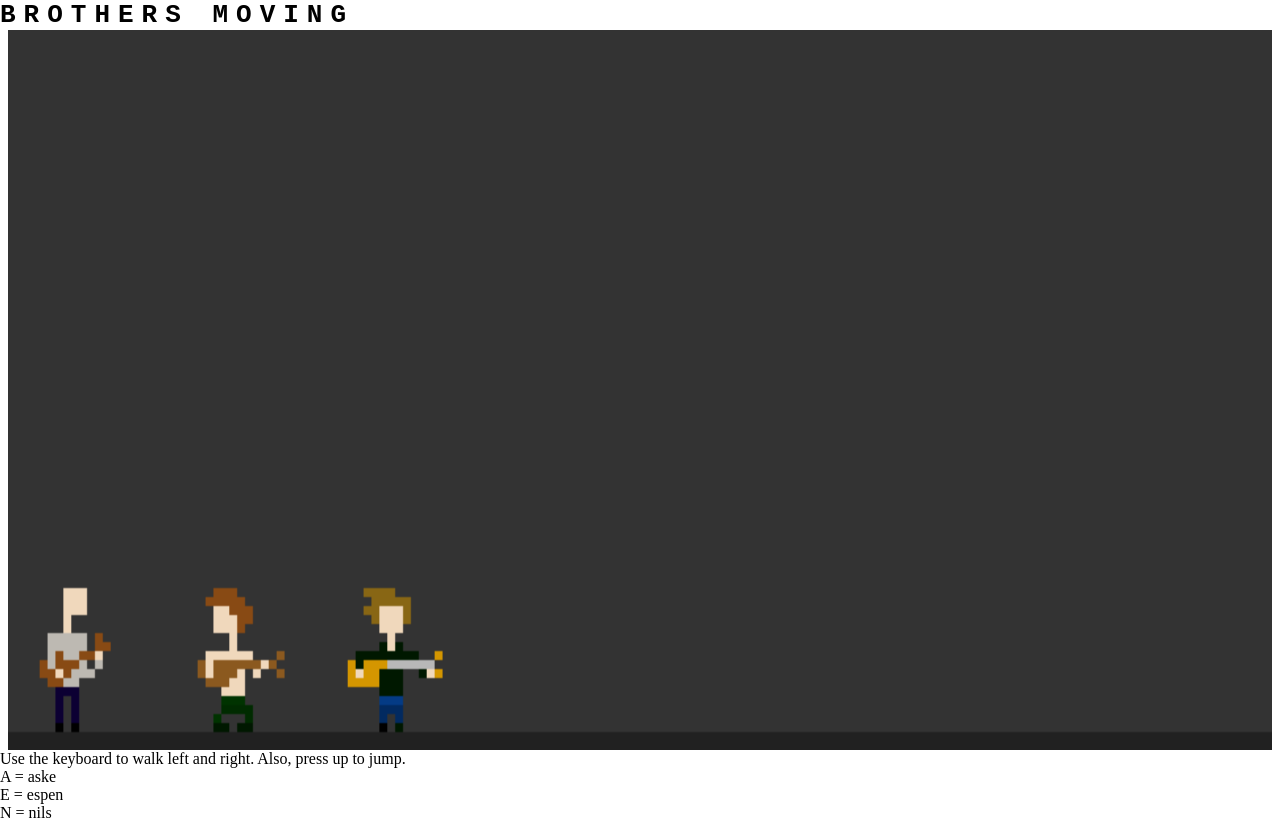
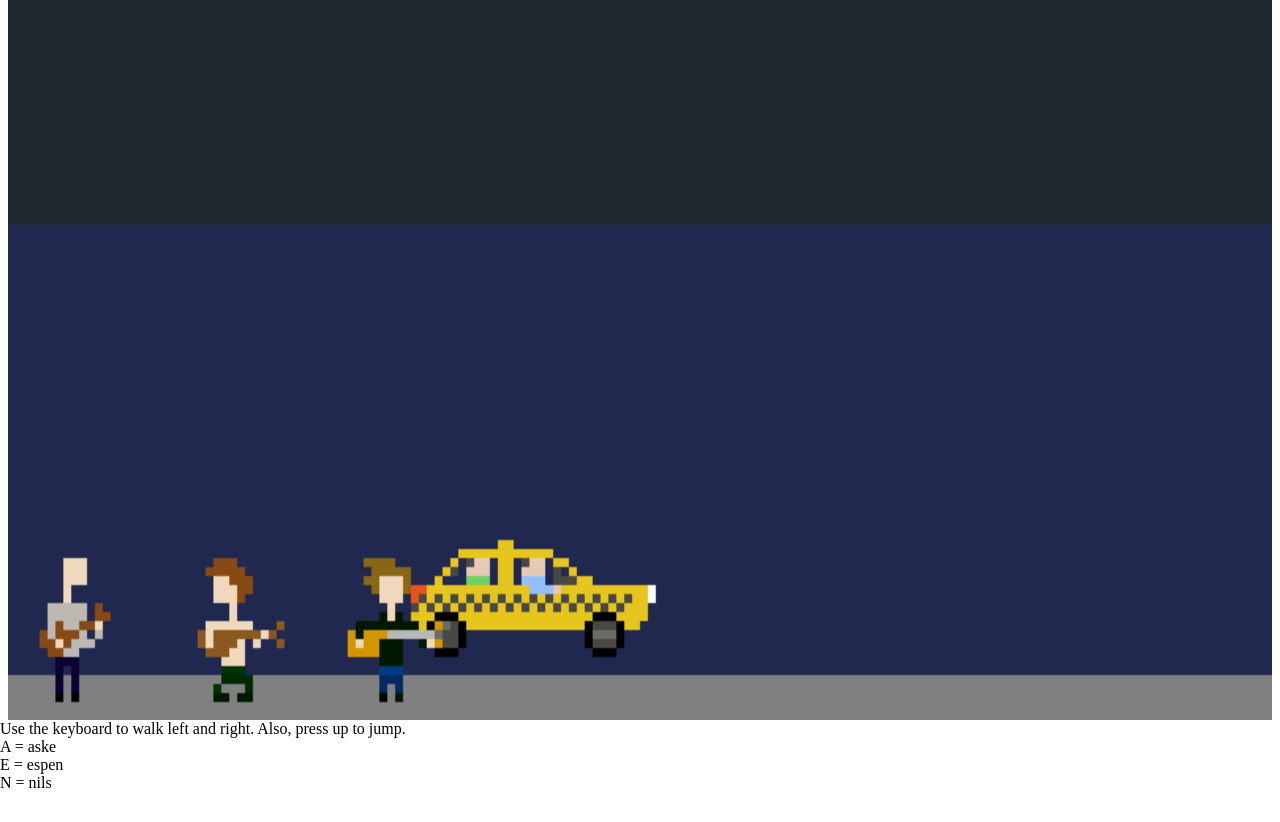
Before and after one commit to brothersmoving/brothersmoving.github.io, a website: page index.html in a window 1280 px wide. After the commit the page ends 800 px from the top, so only its background shows below. Drawn offline with Linux system fonts and the light colour scheme.

Commit message:
added taxis and organised the sprite naming convention

```diff
--- a/animation.css
+++ b/animation.css
@@ -14,6 +14,7 @@ html {
   width:100%;
 
 }
+
 body {
 
 }
@@ -30,10 +31,11 @@ canvas {
   justify-items:center;
   padding:0 8px;
   width:100%;
+  /* background-image: url('./pixel-background.jpg'); */
 
 }
+
 .background {
-  background-image: url('./pixel-background.jpg');
   background-repeat: no-repeat;
 }
 
--- a/animation.js
+++ b/animation.js
@@ -64,7 +64,7 @@ frame sets. */
 
   };
 
-  var buffer, controller, display, loop, player, cops, render, resize, cops_sprite_sheet, sprite_sheet, band, band_sprite_sheet;
+  var buffer, controller, display, loop, player, aske, render, resize, aske_sprite_sheet, sprite_sheet, nils, nils_sprite_sheet, taxi_sprite, taxi;
 
   buffer = document.createElement("canvas").getContext("2d");
   display = document.querySelector("canvas").getContext("2d");
@@ -165,7 +165,7 @@ frame sets. */
 
   };
 
-  cops = {
+  aske = {
 
     animation: new Animation(),// You don't need to setup Animation right away.
     jumping: false,
@@ -175,7 +175,7 @@ frame sets. */
 
   };
 
-  band = {
+  nils = {
 
     animation: new Animation(),// You don't need to setup Animation right away.
     jumping: false,
@@ -185,7 +185,16 @@ frame sets. */
 
   };
 
-  //TODO: add some good ol' NYC COPS
+  taxi = {
+    animation: new Animation(),// You don't need to setup Animation right away.
+    jumping: false,
+    height: 16,    width: 32,
+    x: 0,          y: 75 - 18,
+    x_velocity: 0, y_velocity: 0
+
+  };
+
+  //TODO: add some good ol' NYC aske
 
   /* The sprite sheet object holds the sprite sheet graphic and some animation frame
   sets. An animation frame set is just an array of frame values that correspond to
@@ -197,16 +206,23 @@ frame sets. */
 
   };
 
-  cops_sprite_sheet = {
+  aske_sprite_sheet = {
 
     frame_sets:[[0, 1], [2, 3], [4, 5]],// standing still, walk right, walk left
     image: new Image(),
 
   };
 
-  band_sprite_sheet = {
+  nils_sprite_sheet = {
 
     frame_sets:[[0, 1], [2, 3], [4, 5]],// standing still, walk right, walk left
+    image: new Image(),
+
+  };
+
+  taxi_sprite = {
+
+    frame_sets:[[0,1], [2,3], [4,5]],// standing still, walk right, walk left
     image: new Image(),
 
   };
@@ -287,6 +303,7 @@ frame sets. */
       player.y = buffer.canvas.height - 2 - player.height;
       player.y_velocity = 0.5;
 
+
     }
 
     if (player.x + player.width < 0) {
@@ -298,21 +315,28 @@ frame sets. */
       player.x = - player.width;
 
     }
-    //cops are walking
-    cops.animation.change(sprite_sheet.frame_sets[0], 15);
-    cops.x_velocity -= 0.05;
-    cops.y = buffer.canvas.height - 2 - cops.height;
-    cops.y_velocity = 0.5;
+    //aske are walking
+    aske.animation.change(sprite_sheet.frame_sets[0], 15);
+    aske.x_velocity -= 0.05;
+    aske.y = buffer.canvas.height - 2 - aske.height;
+    aske.y_velocity = 0.5;
 
-    //cops are walking
-    band.animation.change(sprite_sheet.frame_sets[0], 15);
-    band.x_velocity -= 0.05;
-    band.y = buffer.canvas.height - 2 - band.height;
-    band.y_velocity = 0.5;
+    //aske are walking
+    nils.animation.change(sprite_sheet.frame_sets[0], 15);
+    nils.x_velocity -= 0.05;
+    nils.y = buffer.canvas.height - 2 - nils.height;
+    nils.y_velocity = 0.5;
+
+    //taxis are driving
+    taxi.x = taxi.x + 1;
+    if (taxi.x == 200) {
+      taxi.x = -50;
+    }
 
     player.animation.update();
-    cops.animation.update();
-    band.animation.update();
+    aske.animation.update();
+    nils.animation.update();
+    taxi.animation.update();
 
     render();
 
@@ -325,12 +349,56 @@ frame sets. */
 
     /* Draw the background. */
     var background = new Image();
-    background.src = "./pixel-background.jpg";
-    buffer.fillStyle = "#333";
+    // background.src = "./pixel-background.jpg";
+    buffer.fillStyle = "#202830";
     buffer.fillRect(0, 0, buffer.canvas.width, buffer.canvas.height);
     buffer.stroke();
-    buffer.fillStyle = "#212121";
+    buffer.fillStyle = "#202830";
     buffer.fillRect(0, 78, buffer.canvas.width, 4);
+
+    /* Draw the pavement */
+    buffer.lineWidth='12';
+    buffer.strokeStyle='gray';
+    buffer.lineCap='square';
+    buffer.beginPath();
+    buffer.moveTo(0,80);
+    buffer.lineTo(200,80);
+    buffer.stroke();
+
+    buffer.lineWidth='50';
+    buffer.strokeStyle='#202850';
+    buffer.beginPath();
+    buffer.moveTo(175,50);
+    buffer.lineTo(0,50);
+    buffer.stroke();
+
+    // buffer.lineWidth='8';
+    // /* Draw the trains */
+    // buffer.strokeStyle='#f5e8a6';
+    // buffer.beginPath();
+    // buffer.moveTo(0,60);
+    // buffer.lineTo(0,70);
+    // buffer.stroke();
+
+    // buffer.beginPath();
+    // buffer.moveTo(10,65);
+    // buffer.lineTo(10,70);
+    // buffer.stroke();
+
+    // buffer.lineWidth='12';
+    // buffer.beginPath();
+    // buffer.moveTo(75,50);
+    // buffer.lineTo(0,80);
+    // buffer.stroke();
+    // buffer.beginPath();
+    // buffer.strokeStyle='gray';
+    // buffer.lineCap='square';
+    // buffer.moveTo(0,50);
+    // buffer.lineTo(200,50);
+    // buffer.stroke();
+
+
+
 
     /* When you draw your sprite, just use the animation frame value to determine
     where to cut your image from the sprite sheet. It's the same technique used
@@ -339,9 +407,10 @@ frame sets. */
 
     /* 02/07/2018 I added Math.floor to the player's x and y positions to eliminate
     antialiasing issues. Take out the Math.floor to see what I mean. */
+    buffer.drawImage(taxi_sprite.image, taxi.animation.frame * 32, 0, 32, 32, Math.floor(taxi.x), Math.floor(taxi.y), 32, 32);
     buffer.drawImage(sprite_sheet.image, player.animation.frame * SPRITE_SIZE, 0, SPRITE_SIZE, SPRITE_SIZE, Math.floor(player.x), Math.floor(player.y), SPRITE_SIZE, SPRITE_SIZE);
-    buffer.drawImage(cops_sprite_sheet.image, cops.animation.frame * SPRITE_SIZE, 0, SPRITE_SIZE, SPRITE_SIZE, Math.floor(cops.x), Math.floor(cops.y), SPRITE_SIZE, SPRITE_SIZE);
-    buffer.drawImage(band_sprite_sheet.image, band.animation.frame * SPRITE_SIZE, 0, SPRITE_SIZE, SPRITE_SIZE, Math.floor(band.x), Math.floor(band.y), SPRITE_SIZE, SPRITE_SIZE);
+    buffer.drawImage(aske_sprite_sheet.image, aske.animation.frame * SPRITE_SIZE, 0, SPRITE_SIZE, SPRITE_SIZE, Math.floor(aske.x), Math.floor(aske.y), SPRITE_SIZE, SPRITE_SIZE);
+    buffer.drawImage(nils_sprite_sheet.image, nils.animation.frame * SPRITE_SIZE, 0, SPRITE_SIZE, SPRITE_SIZE, Math.floor(nils.x), Math.floor(nils.y), SPRITE_SIZE, SPRITE_SIZE);
 
     // Make sure the image is loaded first otherwise nothing will draw.
 
@@ -385,8 +454,10 @@ frame sets. */
 
   });
 
+      taxi_sprite.image.src = "ny-taxi.png"// Start loading the image.
       sprite_sheet.image.src = "espen.png"// Start loading the image.
-      cops_sprite_sheet.image.src = "aske-t.png"// Start loading the image.
-      band_sprite_sheet.image.src = "nils.png"// Start loading the image.
+      aske_sprite_sheet.image.src = "aske-t.png"// Start loading the image.
+      nils_sprite_sheet.image.src = "nils.png"// Start loading the image.
+      // taxi_sprite.image.src = "taxi.gif"// Start loading the image.
 
 })();
--- a/index.html
+++ b/index.html
@@ -10,9 +10,8 @@
 
   <body>
 
-    <h1>Brothers Moving</h1>
-<div class="background"></div>
-    <canvas></canvas>
+    <!-- <h1>Brothers Moving</h1> -->
+    <canvas id="canvas"></canvas>
 
     <div class="container">
     <p>Use the keyboard to walk left and right. Also, press up to jump.</p>
@@ -22,7 +21,6 @@
 
   </div>
     <script src = "animation.js" type = "text/javascript"></script>
-
   </body>
 
 </html>
```
Also changed, not shown: cop.png (added), ny-taxi.png (added), taxi.gif (added).
